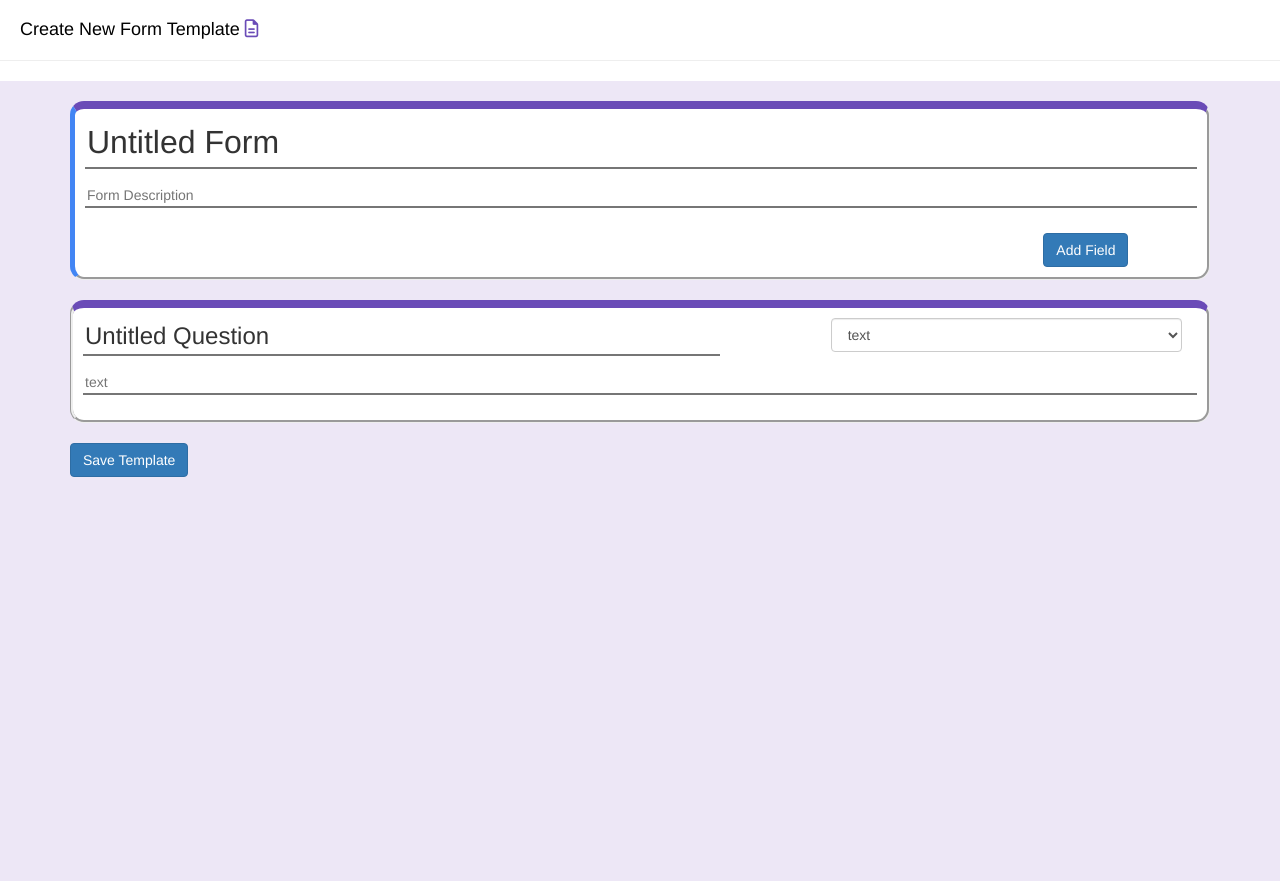
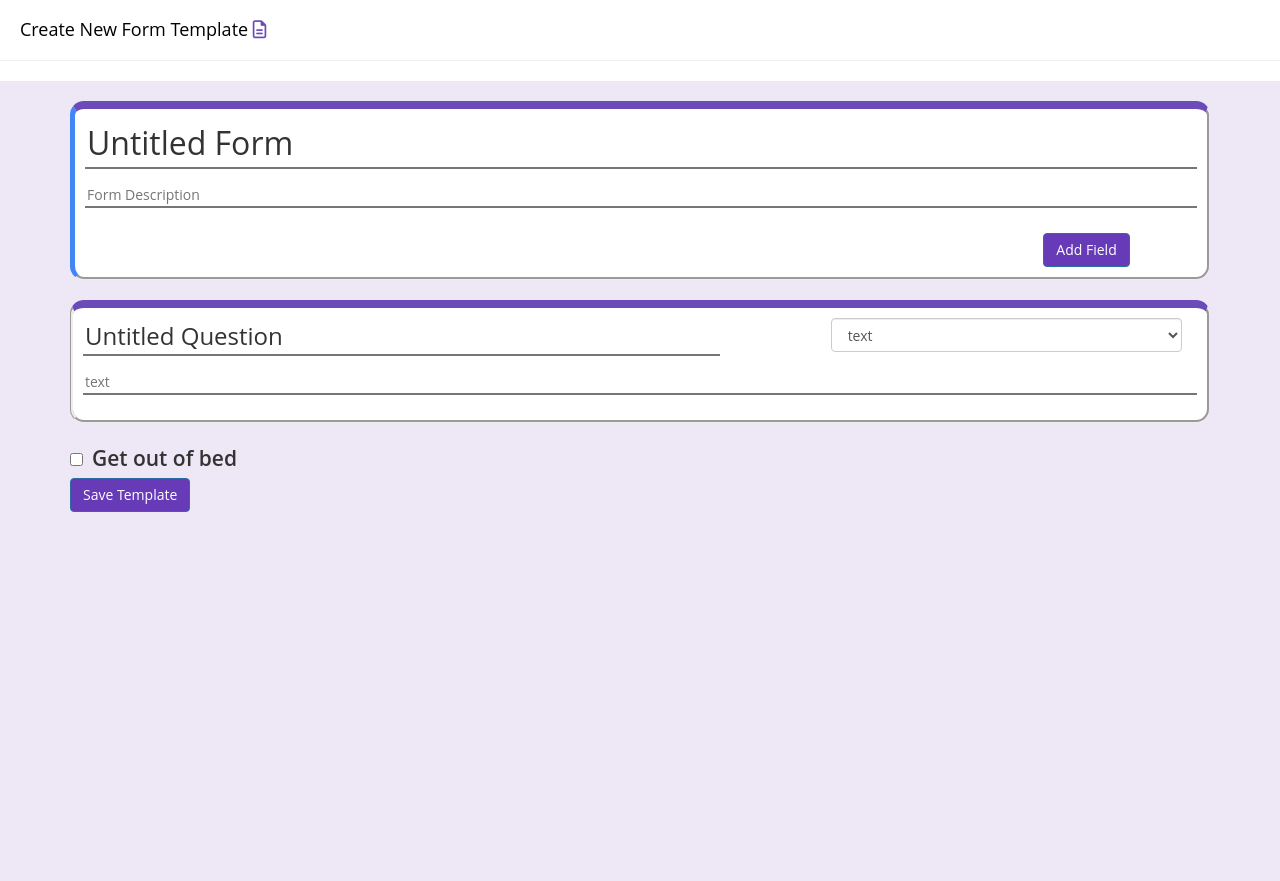
Before and after one commit to Singh-Rishabh/G6_SE_Business_Workflow, a Django app: page /forms/createform in a window 1280 px wide. Run offline with Django 3.2, Linux system fonts and the light colour scheme; some libraries are stand-ins or nearby versions.

Commit message:
adding styling

```diff
--- a/forms/static/forms/createform.css
+++ b/forms/static/forms/createform.css
@@ -62,7 +62,7 @@
 }
 
 .numSpecific{
-    width: 30%;
+    width: 90%;
 }
 
 /*To manage Horizontal line*/
@@ -100,16 +100,14 @@
 }
 
 .CB_txtName{
-    width: 20%;
+    width: 100%;
     border-left-style: none;
     border-right-style: none;
     border-top-style: none;
-    position: relative;
-    margin: .5rem;
     font-family: Arial, sans-serif;
     line-height: 135%;
     overflow-wrap: break-word;
-}
+}*/
 
 .RB_txtName{
     width: 20%;
@@ -125,10 +123,111 @@
 
 .remove{
     font-size: 200%;
+    /*float: right;*/
 }
 
-label{
-    margin-bottom: 5px;
-    font-size: 16px;
-    margin-left:18px;
+.btn-primary{
+    background-color: rgb(103, 58, 183);
 }
+
+.btn-primary:hover{
+    background-color: rgb(103, 58, 150);
+}
+
+.btn-danger{
+    background-color: white;
+    color: rgb(103, 58, 183);
+    border-color: rgb(103, 58, 183);
+    /*border-right: rgb(103, 58, 183);
+    border-left: rgb(103, 58, 183);
+    border-top: rgb(103, 58, 183);
+    border-bottom: rgb(103, 58, 183);*/
+}
+
+.btn-danger:hover{
+    background-color: rgb(255,255,245);
+    color: rgb(103, 58, 183);
+    border-color: rgb(103, 58, 183);
+}
+
+
+@import url('https://fonts.googleapis.com/css?family=Source+Sans+Pro:600&display=swap');
+
+$black: #363839;
+$lightgray: #9c9e9f;
+$gray: #bdc1c6;
+$white: #fff;
+$green: #06842c;
+/*
+* {
+  box-sizing: border-box;
+  &::before, &::after {
+    box-sizing: border-box;
+  }
+}
+
+body {
+  font-family: 'Source Sans Pro', sans-serif;
+  display: flex;
+  align-items: center;
+  justify-content: center;
+  margin: 0;
+  min-height: 100vh;
+}*/
+
+input[type="checkbox"] {
+  position: relative;
+  width: 1.5em;
+  height: 1.5em;
+  color: $black;
+  border: 1px solid $gray;
+  border-radius: 4px;
+  appearance: none;
+  outline: 0;
+  cursor: pointer;
+  transition: background 175ms cubic-bezier(0.1, 0.1, 0.25, 1);
+  &::before {
+    position: absolute;
+    content: '';
+    display: block;
+    top: 2px;
+    left: 7px;
+    width: 8px;
+    height: 14px;
+    border-style: solid;
+    border-color: $white;
+    border-width: 0 2px 2px 0;
+    transform: rotate(45deg);
+    opacity: 0;
+  }
+  &:checked {
+    color: $white;
+    border-color: $green;
+    background: $green;
+    &::before {
+      opacity: 1;
+    }
+    ~ label::before {
+      clip-path: polygon(0 0, 100% 0, 100% 100%, 0 100%);
+    }
+  }
+}
+
+label {
+  position: relative;
+  cursor: pointer;
+  font-size: 1.5em;
+  font-weight: 600;
+  padding: 0 0.25em 0;
+  user-select: none;
+  &::before {
+    position: absolute;
+    content: attr(data-content);
+    color: $lightgray;
+    clip-path: polygon(0 0, 0 0, 0% 100%, 0 100%);
+    text-decoration: line-through;
+    text-decoration-thickness: 3px;
+    text-decoration-color: $black;
+    transition: clip-path 200ms cubic-bezier(0.25, 0.46, 0.45, 0.94);
+  }
+}
--- a/forms/templates/forms/createform.html
+++ b/forms/templates/forms/createform.html
@@ -12,9 +12,9 @@
 <head>
 	<meta charset="utf-8">
 	<title>Create Form Template</title>
-	<link rel="stylesheet" type="text/css" href="{% static 'forms/createform.css' %}">
 	<link rel="stylesheet" href="https://cdnjs.cloudflare.com/ajax/libs/font-awesome/4.7.0/css/font-awesome.min.css">
 	<link rel="stylesheet" href="https://maxcdn.bootstrapcdn.com/bootstrap/3.3.7/css/bootstrap.css">
+	<link rel="stylesheet" type="text/css" href="{% static 'forms/createform.css' %}">
 	<script src='https://kit.fontawesome.com/a076d05399.js'></script>
 	<script src="https://code.jquery.com/jquery-3.4.1.js"></script>
 	<script>
@@ -128,6 +128,12 @@
 			</div>
 			{% include "forms/formBoxTemplate.html" with use_as_template=False %}
 			<br>
+
+			<div>
+			<input type="checkbox" id="todo" name="todo" value="todo">
+			<label for="todo" data-content="Get out of bed">Get out of bed</label>
+			</div>
+
 			<div class="form-group">
 				<input type="submit" class="btn btn-primary" value="Save Template">
 			</div>
@@ -135,6 +141,9 @@
 
 	</div>
 </div>
+
+
+
 {% include "forms/formBoxTemplate.html" with use_as_template=True %}
 </body>
 </html>
```
